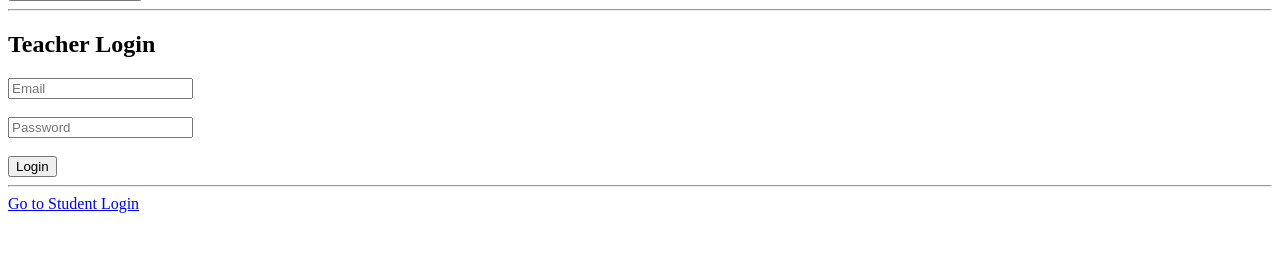
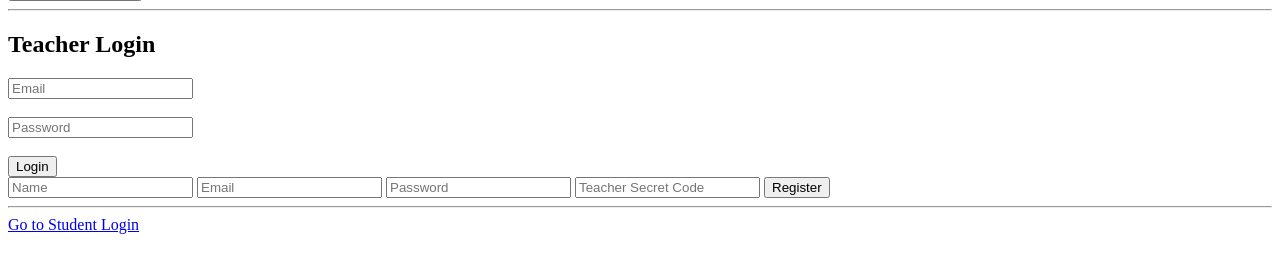
Before and after one commit to studyhubbb/studyhub, a Flask app: page /teacher in a window 1280 px wide. Shown: the part 304-580 px from the top of the page. Run offline with Flask 3, Linux system fonts and the light colour scheme.

Commit message:
Added student and teacher registration + fixes

```diff
--- a/app.py
+++ b/app.py
@@ -1,15 +1,27 @@
+
+from werkzeug.security import generate_password_hash, check_password_hash
 from flask import Flask, render_template, request, redirect, session
 from flask_sqlalchemy import SQLAlchemy
 from datetime import datetime
-from flask import session
+
 
 app = Flask(__name__)
 app.secret_key = "studyhub_secret_key"
 
 import os
 
-app.config['SQLALCHEMY_DATABASE_URI'] = os.environ.get('DATABASE_URL')
-app.config['SQLALCHEMY_TRACK_MODIFICATIONS'] = False
+database_url = os.environ.get("DATABASE_URL")
+
+# IMPORTANT FIX FOR LOCAL RUN
+if not database_url:
+    database_url = "sqlite:///studyhub.db"
+
+# Fix for Render PostgreSQL
+else:
+    database_url = database_url.replace("postgres://", "postgresql://", 1)
+
+app.config["SQLALCHEMY_DATABASE_URI"] = database_url
+app.config["SQLALCHEMY_TRACK_MODIFICATIONS"] = False
 
 db = SQLAlchemy(app)
 
@@ -117,20 +129,31 @@ def student_login():
     return render_template("student_login.html")
 
 
+
 @app.route("/student_register", methods=["POST"])
 def student_register():
     name = request.form["name"]
     email = request.form["email"]
     password = request.form["password"]
 
-    if User.query.filter_by(email=email).first():
-        return "Email already exists"
+    # CHECK IF EMAIL EXISTS
+    existing_user = User.query.filter_by(email=email).first()
+    if existing_user:
+        return "Email already registered. Please login."
 
-    user = User(name=name, email=email, password=password, role="student")
-    db.session.add(user)
+    hashed_password = generate_password_hash(password)
+
+    new_user = User(
+        name=name,
+        email=email,
+        password=hashed_password,
+        role="student"
+    )
+
+    db.session.add(new_user)
     db.session.commit()
 
-    return redirect("/student")
+    return redirect("/student_login")
 
 
 @app.route("/student_login", methods=["POST"])
@@ -138,9 +161,9 @@ def student_login_post():
     email = request.form["email"]
     password = request.form["password"]
 
-    user = User.query.filter_by(email=email, password=password, role="student").first()
+    user = User.query.filter_by(email=email, role="student").first()
 
-    if user:
+    if user and check_password_hash(user.password, password):
         session["user_id"] = user.id
         session["role"]=user.role
         return redirect("/student_dashboard")
@@ -158,36 +181,52 @@ def student_dashboard():
 def teacher_login():
     return render_template("teacher_login.html")
 
-
 @app.route("/teacher_register", methods=["POST"])
 def teacher_register():
     name = request.form["name"]
     email = request.form["email"]
     password = request.form["password"]
-    secret = request.form["secret"]
+    secret_code = request.form["secret_code"]
 
+    # ---------------- CHECK IF EMAIL ALREADY EXISTS ----------------
+    existing_user = User.query.filter_by(email=email).first()
+    if existing_user:
+        return "Email already registered. Please login."
+
+    # ---------------- GET SECRET CODE FROM DB ----------------
     setting = Settings.query.first()
 
-    if not setting or secret != setting.teacher_secret:
-        role = "student"
-    else:
-        role = "teacher"
+    if not setting:
+        return "Teacher system not configured"
 
-    user = User(name=name, email=email, password=password, role=role)
-    db.session.add(user)
+    # ---------------- VERIFY SECRET CODE ----------------
+    if secret_code != setting.teacher_secret:
+        return "Invalid Teacher Secret Code"
+
+    # ---------------- HASH PASSWORD ----------------
+    hashed_password = generate_password_hash(password)
+
+    # ---------------- CREATE TEACHER ----------------
+    new_user = User(
+        name=name,
+        email=email,
+        password=hashed_password,
+        role="teacher"
+    )
+
+    db.session.add(new_user)
     db.session.commit()
 
-    return redirect("/teacher")
-
+    return redirect("/teacher_login")
 
 @app.route("/teacher_login", methods=["POST"])
 def teacher_login_post():
     email = request.form["email"]
     password = request.form["password"]
 
-    user = User.query.filter_by(email=email, password=password, role="teacher").first()
+    user = User.query.filter_by(email=email,role="teacher").first()
 
-    if user:
+    if user and check_password_hash(user.password, password):
         session["user_id"] = user.id
         session["role"]=user.role
         return redirect("/teacher_dashboard")
@@ -244,48 +283,23 @@ def change_secret():
     new_secret = request.form["secret"]
 
     setting = Settings.query.first()
+
+    if not setting:
+        return"Settings not found"
     setting.teacher_secret = new_secret
     db.session.commit()
 
     return "Secret Updated"
 
-@app.route("/save_timer", methods=["POST"])
-def save_timer():
 
-    subject = request.form["subject"]
-    minutes = request.form["minutes"]
 
-    user = User.query.get(session["user_id"])
-    today = str(datetime.now().date())
-
-    # STREAK LOGIC
-    if user.last_study_date == today:
-        pass
-    elif user.last_study_date is None:
-        user.streak = 1
-    else:
-        user.streak += 1
-
-    user.last_study_date = today
-
-    session_data = StudySession(
-        user_id=user.id,
-        subject=subject,
-        minutes=int(minutes),
-        date=today
-    )
-
-    db.session.add(session_data)
-
-    add_xp(user.id, 10)
-
-    db.session.commit()
-
-    return "Saved + XP + Streak updated"
 
 
 @app.route("/send_message", methods=["POST"])
 def send_message():
+
+    if "user_id" not in session:
+        return redirect("/student")
 
     message = request.form["message"]
 
@@ -319,6 +333,9 @@ def get_messages():
 @app.route("/submit_quiz", methods=["POST"])
 def submit_quiz():
 
+    if "user_id" not in session:
+        return redirect("/student")
+
     score = int(request.form["score"])
     quiz_id = request.form["quiz_id"]
 
@@ -330,15 +347,26 @@ def submit_quiz():
 
     db.session.add(new_score)
 
-    # XP reward
     add_xp(session["user_id"], score * 5)
 
     db.session.commit()
 
     return "Quiz submitted + XP added"
 
-with app.app_context():
-    db.create_all()
+@app.route("/admin/set_teacher_code", methods=["POST"])
+def set_teacher_code():
+    new_code = request.form["code"]
+
+    setting = Settings.query.first()
+
+    if not setting:
+        setting = Settings(teacher_secret_code=new_code)
+        db.session.add(setting)
+    else:
+        setting.teacher_secret_code = new_code
+
+    db.session.commit()
+    return "Teacher code updated"
 
 
 # ---------------- CREATE DB ----------------
--- a/templates/teacher_login.html
+++ b/templates/teacher_login.html
@@ -44,6 +44,16 @@
         <button type="submit">Login</button>
 
     </form>
+    <form action="/teacher_register" method="POST">
+    <input name="name" placeholder="Name">
+    <input name="email" placeholder="Email">
+    <input name="password" type="password" placeholder="Password">
+
+    <!-- THIS IS IMPORTANT -->
+    <input name="secret_code" placeholder="Teacher Secret Code">
+
+    <button type="submit">Register</button>
+</form>
 
     <hr>
 
```
Also changed, not shown: instance/studyhub.db (added).
